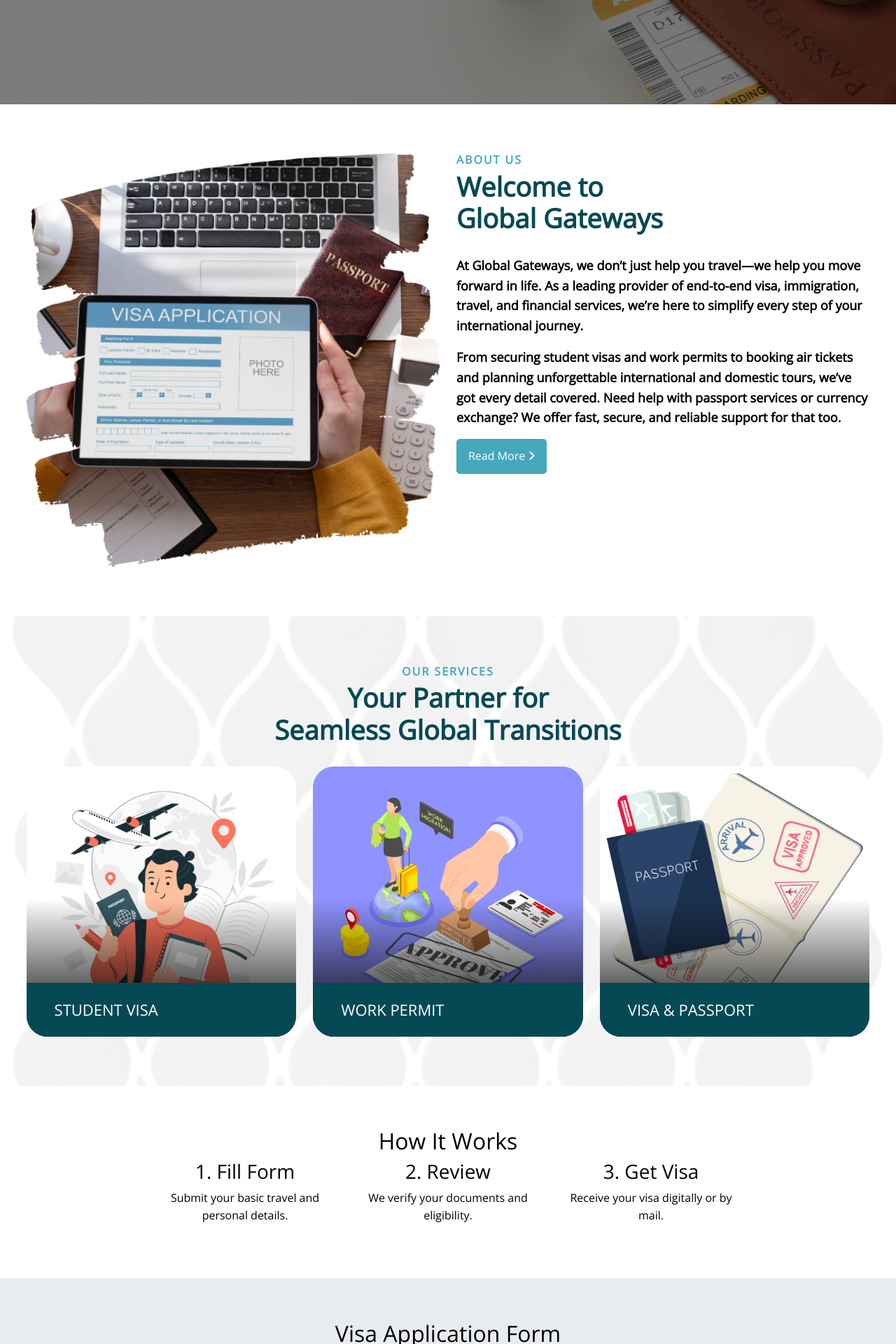
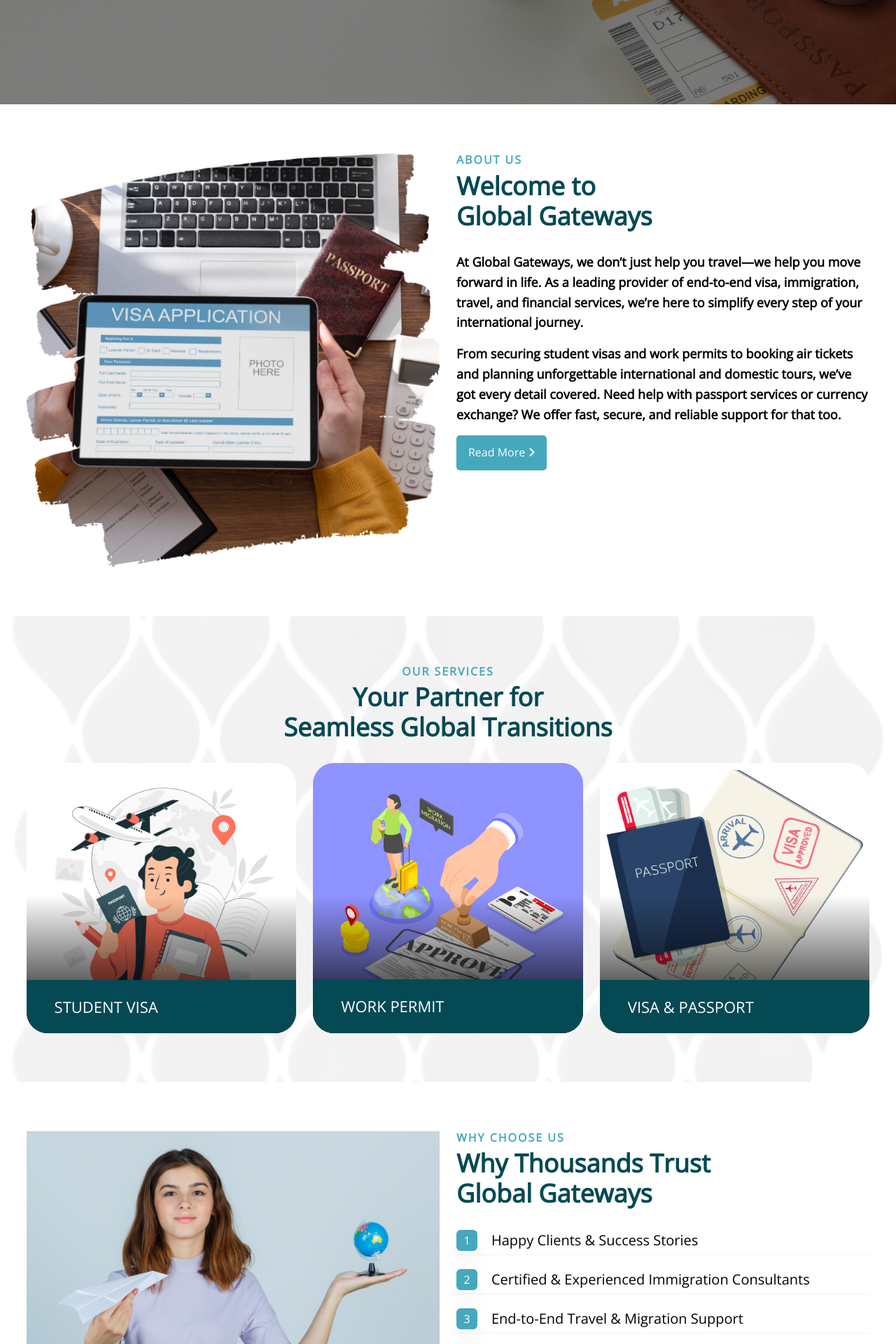
Before and after one commit to MihirMNai/globalgateways, a PHP site: page / in a window 1280 px wide. Shown: the part 495-2415 px from the top of the page at 70% size. Run offline with PHP 8.4, Linux system fonts and the light colour scheme; some libraries are stand-ins or nearby versions.

Commit message:
Add files via upload

```diff
--- a/index.html
+++ b/index.html
@@ -46,7 +46,9 @@
                     <a href="#" class="dropdown-item">Work Permit</a>
                     <a href="#" class="dropdown-item">Visa & Passport</a>
                     <a href="#" class="dropdown-item">Air Ticket</a>
-                    <a href="#" class="dropdown-item">International & Domestic Tours</a>
+                    <a href="#" class="dropdown-item"
+                      >International & Domestic Tours</a
+                    >
                     <a href="#" class="dropdown-item">Currency Exchange</a>
                   </div>
                 </li>
@@ -249,6 +251,82 @@
     </div>
     <!-- Our Services Section End -->
 
+    <!-- Why Choose Us Section Start -->
+    <div class="wcu-sction pt-70 pb-70">
+      <div class="container">
+        <div class="row">
+          <div class="col-lg-6">
+            <div class="wcu-img">
+              <img src="images/wcu/wcu1.jpg" alt="" />
+            </div>
+          </div>
+          <div class="col-lg-6">
+            <div class="wcu-content">
+              <div class="gg-sction-subtitle">
+                <h2>Why Choose Us</h2>
+              </div>
+              <div class="gg-sction-maintitle">
+                <h2>Why Thousands Trust <br> Global Gateways</h2>
+              </div>
+              <div class="wcu-lists">
+                <div class="wcu-list-item mb-20">
+                  <div class="wcu-list-icon">1</div>
+                  <div class="wcu-list-content">
+                    <h3>Happy Clients & Success Stories</h3>
+                  </div>
+                </div>
+                <div class="wcu-list-item mb-20">
+                  <div class="wcu-list-icon">2</div>
+                  <div class="wcu-list-content">
+                    <h3>Certified & Experienced Immigration Consultants</h3>
+                  </div>
+                </div>
+                <div class="wcu-list-item mb-20">
+                  <div class="wcu-list-icon">3</div>
+                  <div class="wcu-list-content">
+                    <h3>End-to-End Travel & Migration Support</h3>
+                  </div>
+                </div>
+                <div class="wcu-list-item mb-20">
+                  <div class="wcu-list-icon">4</div>
+                  <div class="wcu-list-content">
+                    <h3>Transparent Pricing with No Hidden Charges</h3>
+                  </div>
+                </div>
+                <div class="wcu-list-item mb-20">
+                  <div class="wcu-list-icon">5</div>
+                  <div class="wcu-list-content">
+                    <h3>Personalized Solutions for Every Client</h3>
+                  </div>
+                </div>
+                <div class="wcu-list-item mb-20">
+                  <div class="wcu-list-icon">6</div>
+                  <div class="wcu-list-content">
+                    <h3>24/7 Dedicated Assistance</h3>
+                  </div>
+                </div>
+                <div class="wcu-list-item">
+                  <div class="wcu-list-icon">7</div>
+                  <div class="wcu-list-content">
+                    <h3>Wide Network of Global Partnerships</h3>
+                  </div>
+                </div>
+                <!-- <ul>
+                  <li>10,000+ Happy Clients & Success Stories</li>
+                  <li>Certified & Experienced Immigration Consultants</li>
+                  <li>End-to-End Travel & Migration Support</li>
+                  <li>Transparent Pricing with No Hidden Charges</li>
+                  <li>Personalized Solutions for Every Client</li>
+                  <li>24/7 Dedicated Assistance</li>
+                </ul> -->
+              </div>
+            </div>
+          </div>
+        </div>
+      </div>
+    </div>
+    <!-- Why Choose Us Section End -->
+
     <!-- How It Works -->
     <section class="how-it-works">
       <h2>How It Works</h2>
--- a/style.css
+++ b/style.css
@@ -53,6 +53,32 @@ body {
 }
 .pb-70 {
   padding-bottom: 70px;
+}
+/* Margin Top Css */
+.mt-20 {
+  margin-top: 20px;
+}
+.mt-40 {
+  margin-top: 40px;
+}
+.mt-50 {
+  margin-top: 50px;
+}
+.mt-70 {
+  margin-top: 70px;
+}
+/* Margin Bottom Css */
+.mb-20 {
+  margin-bottom: 20px;
+}
+.mb-40 {
+  margin-bottom: 40px;
+}
+.mb-50 {
+  margin-bottom: 50px;
+}
+.mb-70 {
+  margin-bottom: 70px;
 }
 /* Navbar */
 /* .main-navbar {
@@ -267,7 +293,8 @@ body {
 .aboutus-sction {
   /* background-color: var(--gg-gray); */
 }
-.abt-img img {
+.abt-img img,
+.wcu-img img{
   width: 100%;
 }
 .gg-sction-subtitle h2 {
@@ -279,7 +306,7 @@ body {
   font-weight: 600;
 }
 .gg-sction-maintitle h2 {
-  font-size: 38px;
+  font-size: 36px;
   color: var(--gg-primary);
   font-weight: 700;
 }
@@ -423,6 +450,48 @@ body {
   background-color: var(--gg-secondary);
   color: var(--gg-white);
 }
+/* Why Choose US Section*/
+.wcu-lists ul{
+  padding-left: 0;
+}
+.wcu-lists ul li{
+  text-decoration: none;
+  list-style: none;
+}
+.wcu-list-item {
+  display: flex;
+  align-items: center;
+  gap: 20px;
+  border-bottom: 1px solid var(--gg-gray);
+  padding-bottom: 5px;
+}
+.wcu-list-item:hover {
+  border-bottom: 1px solid var(--gg-dark-gray);
+}
+.wcu-list-content h3{
+  font-size: 20px;
+  margin-bottom: 0;
+}
+.wcu-list-icon {
+  font-size: 16px;
+  width: 30px;
+  display: inline-block;
+  color: var(--gg-white);
+  background: var(--gg-secondary);
+  height: auto;
+  line-height: 20px;
+  padding: 5px 0;
+  text-align: center;
+  box-shadow: 0px 16px 32px 0px rgba(0, 0, 0, 0.06);
+  -webkit-border-radius: 6px;
+  border-radius: 6px;
+  transition: all 0.3s ease-in-out;
+}
+.wcu-list-item:hover .wcu-list-icon {
+  transform: translateX(5px);
+  background-color: var(--gg-primary);
+  transition: all 0.3s ease-in-out;
+}
 /* How It Works */
 .how-it-works {
   padding: 60px 20px;
```
Also changed, not shown: images/wcu/wcu1.jpg (added), images/wcu/wcu2.jpg (added), 1 other file.
